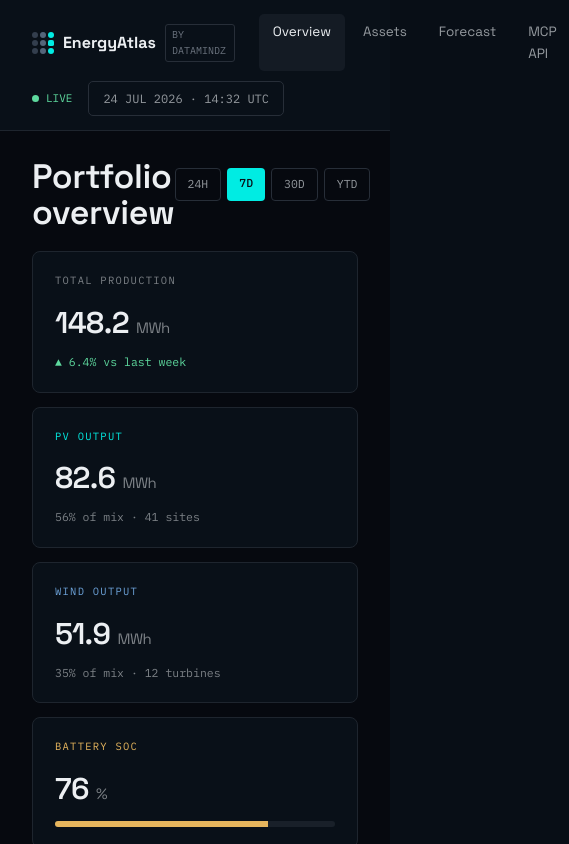
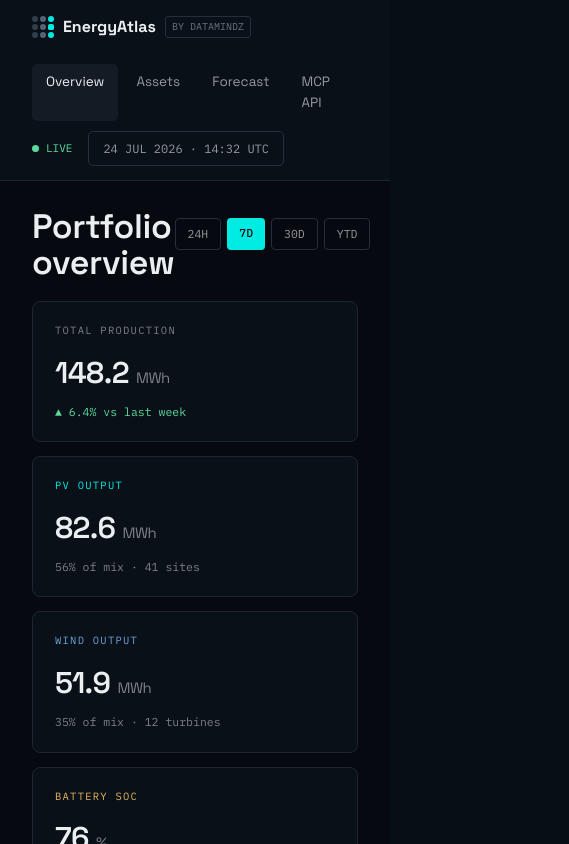
Before and after one commit to datamindzio/website, a React (Vite) app: page /energyatlas in a window 390 px wide. Shown: the top 844 px of the page, 569 px wide, since content can reach past the window. Built offline with nearby package versions, Linux system fonts and the light colour scheme.

Commit message:
fix(dashboard): stop topbar overflow on mobile

```diff
--- a/src/components/dashboard/DashboardTopBar.tsx
+++ b/src/components/dashboard/DashboardTopBar.tsx
@@ -10,7 +10,7 @@ const tab = (active: boolean): CSSProperties => ({
 export default function DashboardTopBar() {
   return (
     <nav className="dash-topbar" style={{ display: 'flex', alignItems: 'center', justifyContent: 'space-between', padding: '14px 32px', borderBottom: '1px solid var(--border-dash)', background: 'var(--panel)' }}>
-      <div style={{ display: 'flex', alignItems: 'center', gap: 24 }}>
+      <div className="dash-topbar__group" style={{ display: 'flex', alignItems: 'center', gap: 24 }}>
         <div style={{ display: 'flex', alignItems: 'center', gap: 9 }}>
           <Logo cell={6} gap={2} withWordmark={false} />
           <span style={{ fontWeight: 700, fontSize: 16 }}>EnergyAtlas</span>
--- a/src/index.css
+++ b/src/index.css
@@ -197,6 +197,7 @@ button{font-family:inherit}
   .assets-table__scroll{overflow-x:auto}
   .assets-table__row{min-width:560px}
   .dash-topbar{flex-wrap:wrap;row-gap:10px}
+  .dash-topbar__group{flex-wrap:wrap;gap:12px;width:100%}
   .dash-topbar__tabs{overflow-x:auto;max-width:100%}
   .service-cell{border-right:0;border-bottom:1px solid var(--border)}
   .strip-3 > *{border-right:0;border-bottom:1px solid var(--border)}
```
